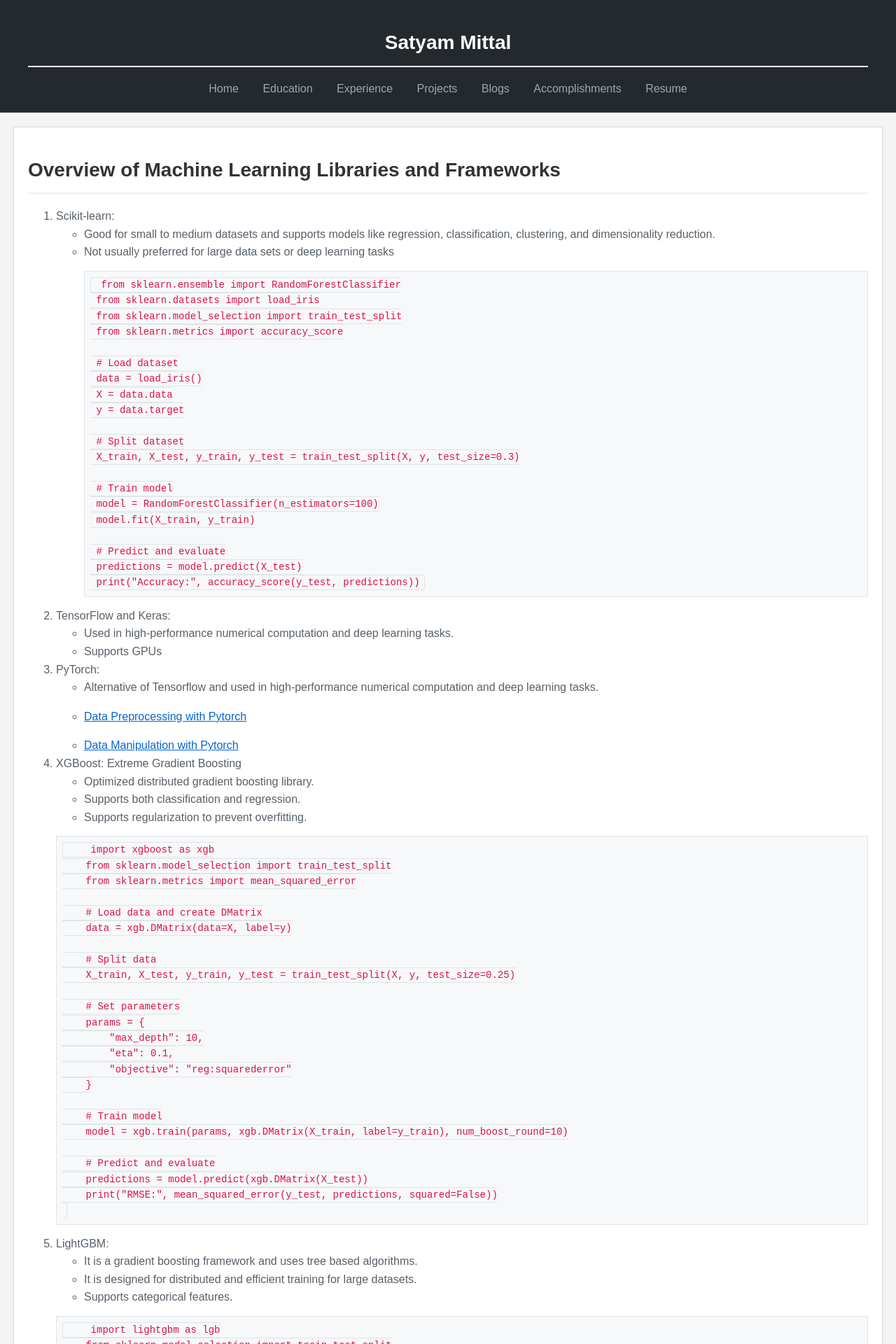
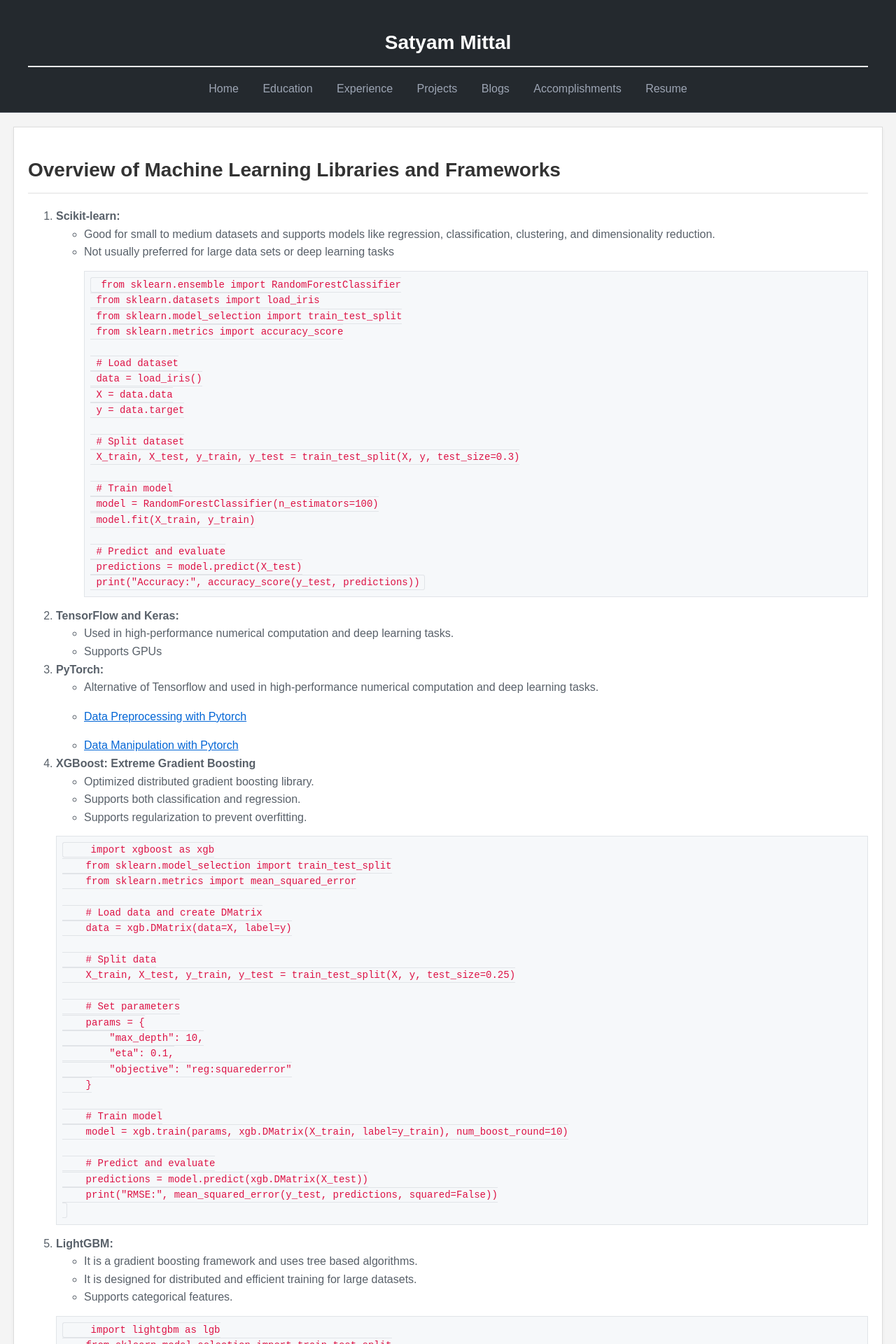
Before and after one commit to 05satyam/05satyam.github.io, a Jekyll site: the page built from _posts/2024-04-27-overview-of-ml-libraries-and-frameworks-algorithms.md, in a window 1280 px wide. Shown: the top 1920 px of the page at 70% size. Built offline with Jekyll 4.4.1, drawn with Linux system fonts in a browser that asks for light colours; our own code applies the rules of GitHub Pages for plain Markdown files.

````diff
--- a/_posts/2024-04-27-overview-of-ml-libraries-and-frameworks-algorithms.md
+++ b/_posts/2024-04-27-overview-of-ml-libraries-and-frameworks-algorithms.md
@@ -6,7 +6,7 @@ categories: DeepLearning
 
 
 # Overview of Machine Learning Libraries and Frameworks
- 1. Scikit-learn:
+ 1. **Scikit-learn:**
      - Good for small to medium datasets and supports models like regression, classification,
        clustering, and dimensionality reduction.
      - Not usually preferred for large data sets or deep learning tasks
@@ -33,11 +33,11 @@ categories: DeepLearning
         print("Accuracy:", accuracy_score(y_test, predictions))
      ```
 
- 2. TensorFlow and Keras:
+ 2. **TensorFlow and Keras:**
      - Used in high-performance numerical computation and deep learning tasks.
      - Supports GPUs
 
- 3. PyTorch:
+ 3. **PyTorch:**
      - Alternative of Tensorflow and used in high-performance numerical computation and deep
        learning tasks.
      - <a href="https://05satyam.github.io/pytorch/2024/03/25/data-preprocessing-using-pytorch.html" target="_blank" rel="noopener noreferrer">Data Preprocessing with Pytorch</a>
@@ -46,7 +46,7 @@ categories: DeepLearning
 
 
 
- 4. XGBoost: Extreme Gradient Boosting
+ 4. **XGBoost: Extreme Gradient Boosting**
      - Optimized distributed gradient boosting library.
      - Supports both classification and regression.
      - Supports regularization to prevent overfitting.
@@ -77,7 +77,7 @@ categories: DeepLearning
         print("RMSE:", mean_squared_error(y_test, predictions, squared=False))
 
       ```
- 5. LightGBM:
+ 5. **LightGBM:**
      - It is a gradient boosting framework and uses tree based algorithms.
      - It is designed for distributed and efficient training for large datasets.
      - Supports categorical features.
````
Also changed, not shown: _posts/2024-04-27-ml-regularization.md (+7 -9 lines).
